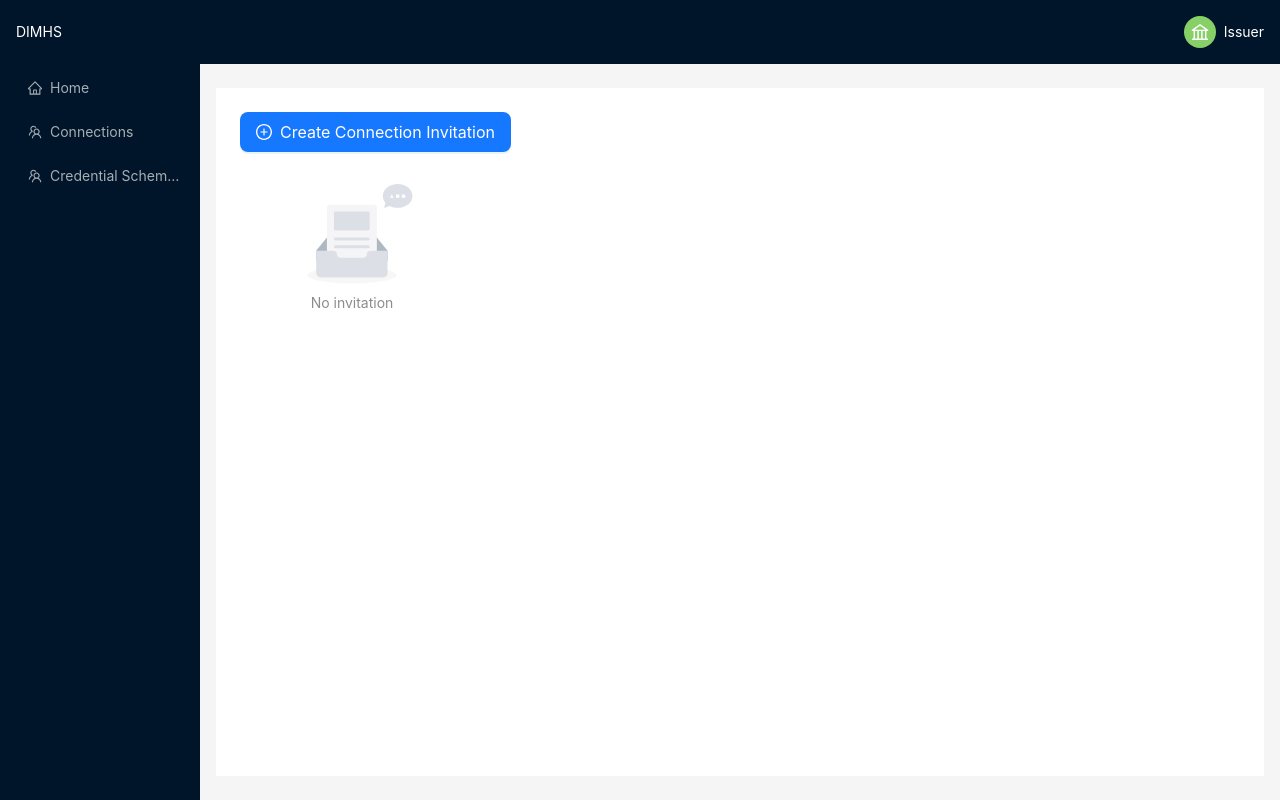
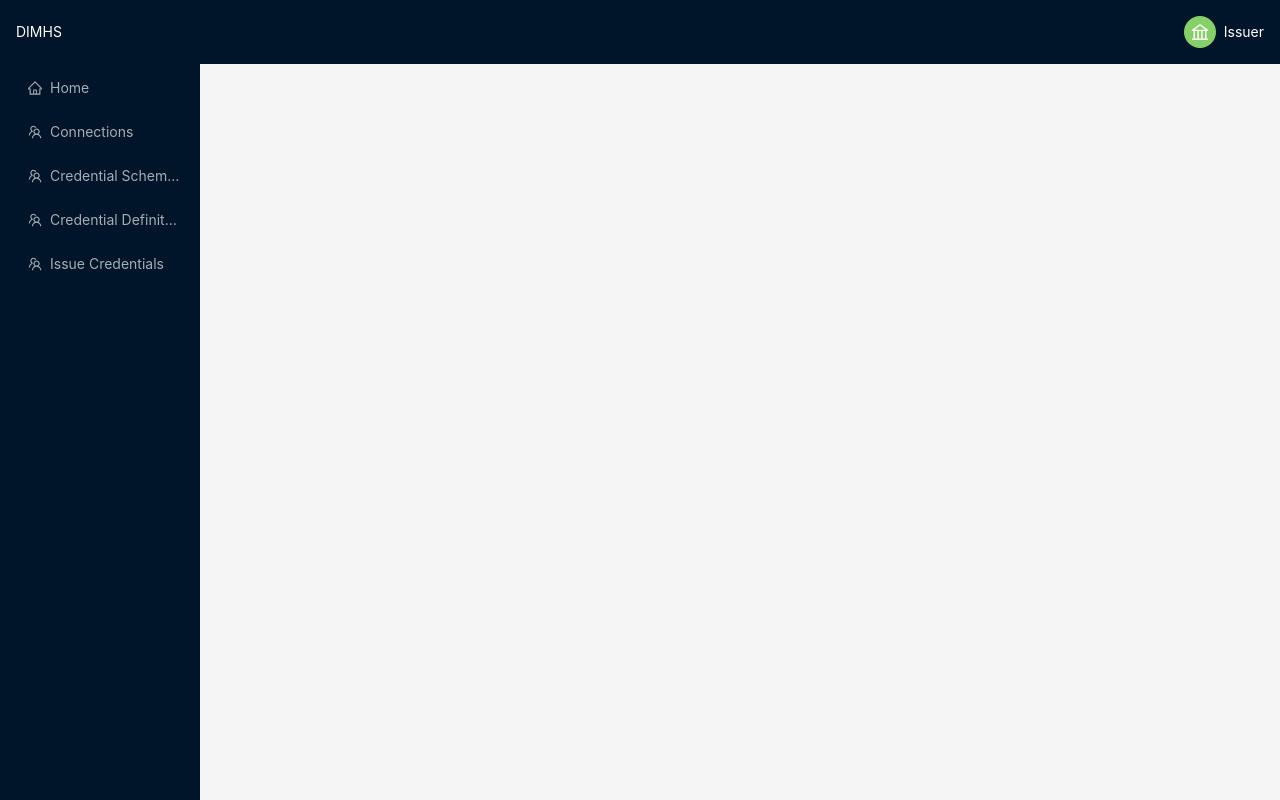
Before and after one commit to iTorongo/dimhs-issuer-app, a React (Create React App) app: page /connections/create in a window 1280 px wide. Built offline with nearby package versions, Linux system fonts and the light colour scheme.

Commit message:
feat: default layout

```diff
--- a/src/components/layouts/ContentLayout/ContentLayout.tsx
+++ b/src/components/layouts/ContentLayout/ContentLayout.tsx
@@ -8,12 +8,12 @@ import {
   HomeOutlined,
 } from "@ant-design/icons";
 import { ReactNode, useState } from "react";
-import { NavLink } from "react-router-dom";
+import { NavLink, Outlet } from "react-router-dom";
 import "./styles.scss";
 
 const { Header, Sider, Content } = Layout;
 
-const ContentLayout = ({ children }: Props) => {
+const ContentLayout = () => {
   const [collapsed, setCollapsed] = useState(false);
   return (
     <Layout className="content-layout">
@@ -55,9 +55,23 @@ const ContentLayout = ({ children }: Props) => {
                 Credential Schemas
               </NavLink>
             </Menu.Item>
+            <Menu.Item key="credential-definitions">
+              <NavLink to="/credential-definitions">
+                <TeamOutlined className="me-2" />
+                Credential Definitions
+              </NavLink>
+            </Menu.Item>
+            <Menu.Item key="issue-credentials">
+              <NavLink to="/issue-credentials">
+                <TeamOutlined className="me-2" />
+                Issue Credentials
+              </NavLink>
+            </Menu.Item>
           </Menu>
         </Sider>
-        <Content className="content">{children}</Content>
+        <Content className="content">
+          <Outlet />
+        </Content>
       </Layout>
     </Layout>
   );
@@ -66,5 +80,5 @@ const ContentLayout = ({ children }: Props) => {
 export default ContentLayout;
 
 interface Props {
-  children: ReactNode;
+  children?: ReactNode;
 }
--- a/src/components/layouts/ContentLayout/styles.scss
+++ b/src/components/layouts/ContentLayout/styles.scss
@@ -29,5 +29,5 @@
 .content {
   margin: 24px 16px;
   padding: 24px;
-  background: #fff;
+  //background: #fff;
 }
```
Also changed, not shown: src/components/layouts/DefaultLayout/DefaultLayout.tsx (added, +24 -0 lines), src/components/layouts/DefaultLayout/styles.scss (added, +12 -0 lines).
